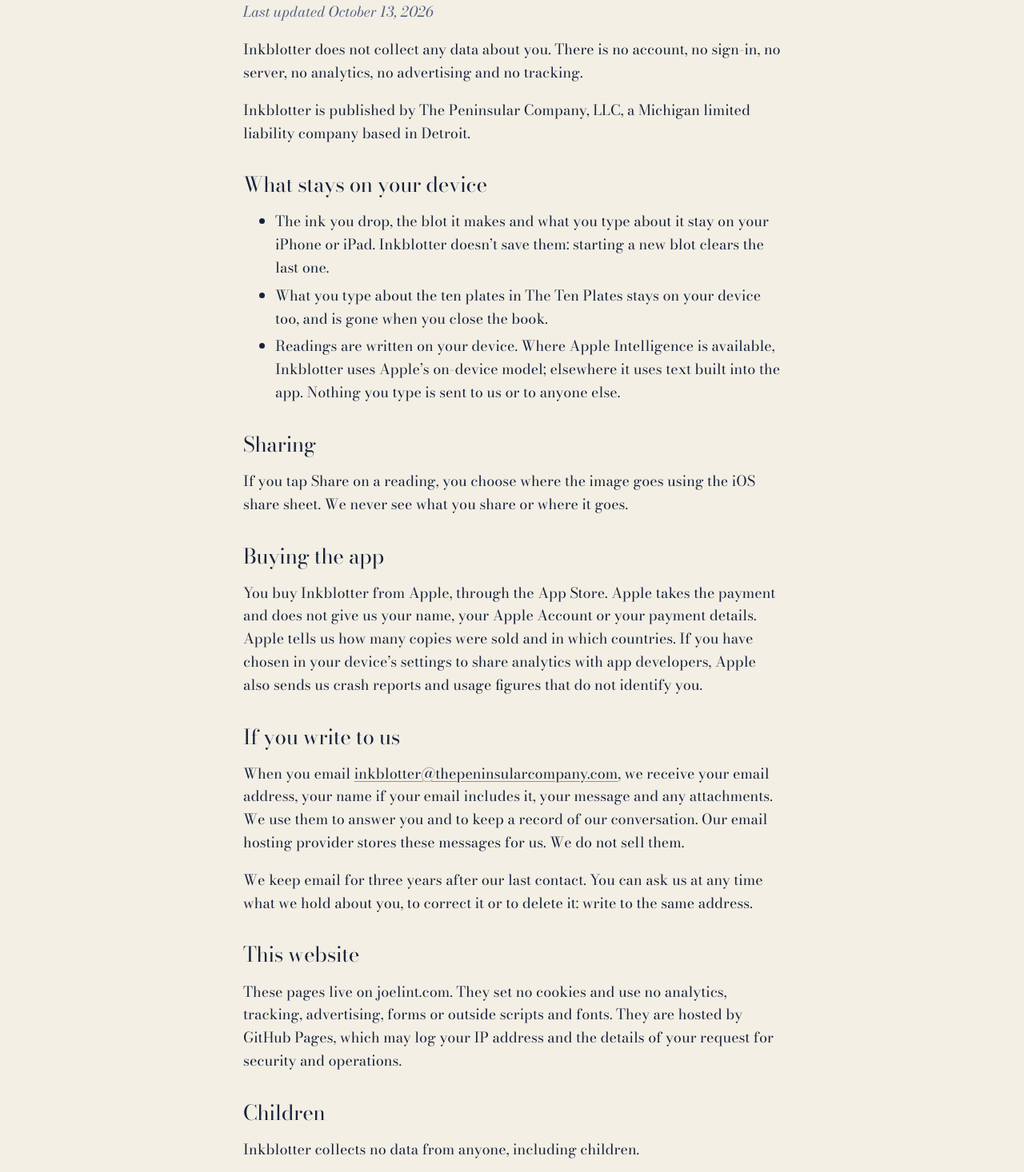
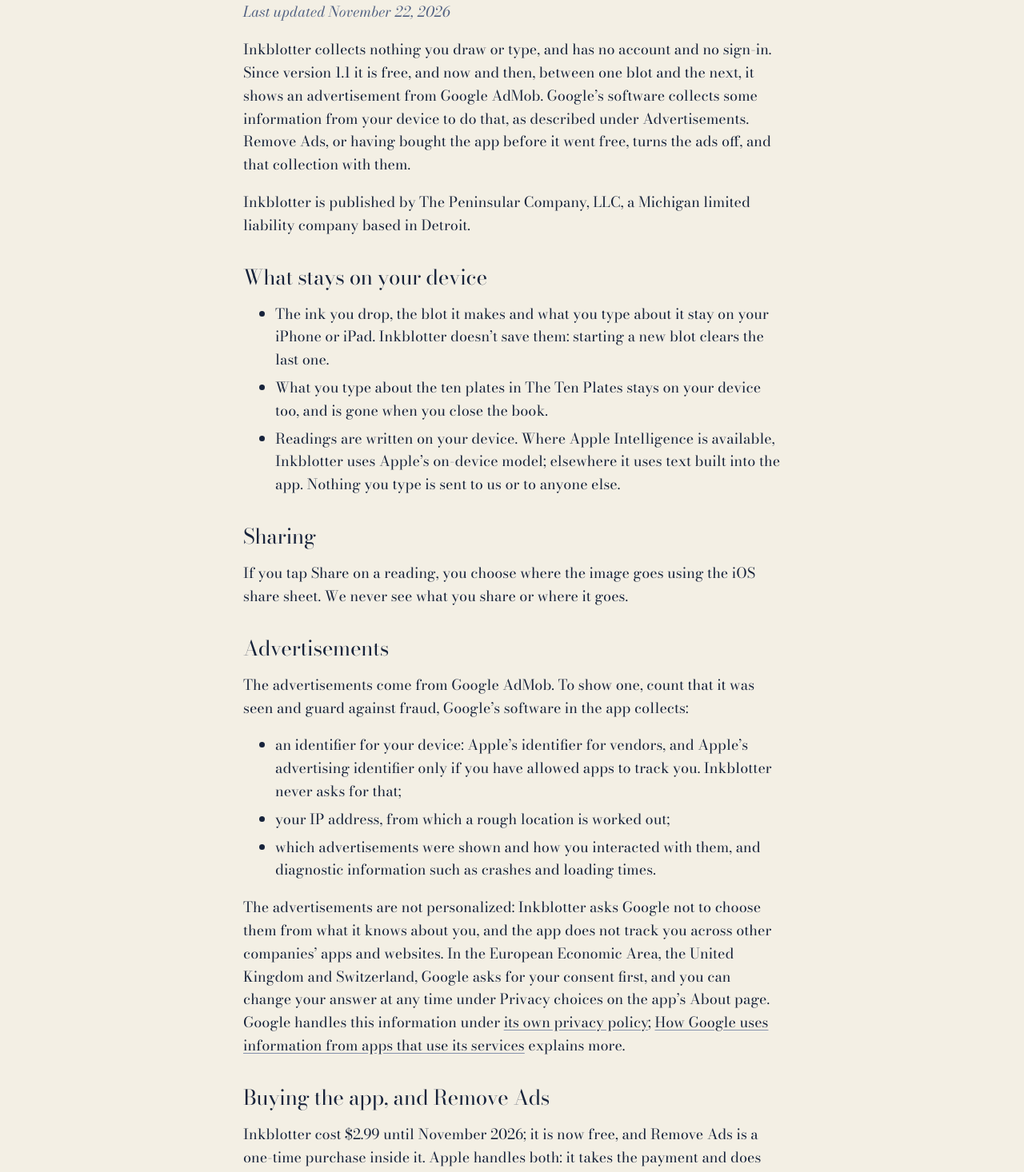
Before and after one commit to joe-at-heirloom/joelint.github.io, a plain HTML site: page apps/inkblotter/privacy/index.html in a window 1280 px wide. Shown: the part 246-1712 px from the top of the page at 80% size. Drawn offline with Linux system fonts and the light colour scheme.

Commit message:
Inkblotter is free with ads: price, privacy, terms and support pages; app-ads.txt for AdMob
Co-Authored-By: Claude Opus 5.5 <noreply@anthropic.com>

```diff
--- a/apps/inkblotter/privacy/index.html
+++ b/apps/inkblotter/privacy/index.html
@@ -43,9 +43,9 @@
 
 <article class="prose">
   <h1>Privacy</h1>
-  <p class="updated">Last updated October 13, 2026</p>
+  <p class="updated">Last updated November 22, 2026</p>
 
-  <p>Inkblotter does not collect any data about you. There is no account, no sign-in, no server, no analytics, no advertising and no tracking.</p>
+  <p>Inkblotter collects nothing you draw or type, and has no account and no sign-in. Since version 1.1 it is free, and now and then, between one blot and the next, it shows an advertisement from Google AdMob. Google’s software collects some information from your device to do that, as described under Advertisements. Remove Ads, or having bought the app before it went free, turns the ads off, and that collection with them.</p>
   <p>Inkblotter is published by The Peninsular Company, LLC, a Michigan limited liability company based in Detroit.</p>
 
   <h2>What stays on your device</h2>
@@ -58,18 +58,27 @@
   <h2>Sharing</h2>
   <p>If you tap Share on a reading, you choose where the image goes using the iOS share sheet. We never see what you share or where it goes.</p>
 
-  <h2>Buying the app</h2>
-  <p>You buy Inkblotter from Apple, through the App Store. Apple takes the payment and does not give us your name, your Apple Account or your payment details. Apple tells us how many copies were sold and in which countries. If you have chosen in your device’s settings to share analytics with app developers, Apple also sends us crash reports and usage figures that do not identify you.</p>
+  <h2>Advertisements</h2>
+  <p>The advertisements come from Google AdMob. To show one, count that it was seen and guard against fraud, Google’s software in the app collects:</p>
+  <ul>
+    <li>an identifier for your device: Apple’s identifier for vendors, and Apple’s advertising identifier only if you have allowed apps to track you. Inkblotter never asks for that;</li>
+    <li>your IP address, from which a rough location is worked out;</li>
+    <li>which advertisements were shown and how you interacted with them, and diagnostic information such as crashes and loading times.</li>
+  </ul>
+  <p>The advertisements are not personalized: Inkblotter asks Google not to choose them from what it knows about you, and the app does not track you across other companies’ apps and websites. In the European Economic Area, the United Kingdom and Switzerland, Google asks for your consent first, and you can change your answer at any time under Privacy choices on the app’s About page. Google handles this information under <a href="https://policies.google.com/privacy">its own privacy policy</a>; <a href="https://policies.google.com/technologies/partner-sites">How Google uses information from apps that use its services</a> explains more.</p>
+
+  <h2>Buying the app, and Remove Ads</h2>
+  <p>Inkblotter cost $2.99 until November 2026; it is now free, and Remove Ads is a one-time purchase inside it. Apple handles both: it takes the payment and does not give us your name, your Apple Account or your payment details. To know whether to show advertisements, the app asks Apple, on your device, whether this Apple Account bought the app or Remove Ads; the answer stays on your device. Apple tells us how many copies and purchases were sold and in which countries. If you have chosen in your device’s settings to share analytics with app developers, Apple also sends us crash reports and usage figures that do not identify you.</p>
 
   <h2>If you write to us</h2>
   <p>When you email <a href="mailto:inkblotter@thepeninsularcompany.com">inkblotter@thepeninsularcompany.com</a>, we receive your email address, your name if your email includes it, your message and any attachments. We use them to answer you and to keep a record of our conversation. Our email hosting provider stores these messages for us. We do not sell them.</p>
   <p>We keep email for three years after our last contact. You can ask us at any time what we hold about you, to correct it or to delete it: write to the same address.</p>
 
   <h2>This website</h2>
-  <p>These pages live on joelint.com. They set no cookies and use no analytics, tracking, advertising, forms or outside scripts and fonts. They are hosted by GitHub Pages, which may log your IP address and the details of your request for security and operations.</p>
+  <p>These pages live on joelint.com. They use Google Analytics to count visits and see which pages are read: Google’s script sets cookies in your browser and collects your IP address, your browser and device, and the pages you view, and handles them under <a href="https://policies.google.com/privacy">its privacy policy</a>. The pages carry no advertising and no forms. They are hosted by GitHub Pages, which may log your IP address and the details of your request for security and operations.</p>
 
   <h2>Children</h2>
-  <p>Inkblotter collects no data from anyone, including children.</p>
+  <p>Inkblotter is not directed at children. It collects nothing anyone draws or types; what the advertisements collect is described above.</p>
 
   <h2>Changes</h2>
   <p>If any of this changes, this page will be updated first, with a new date at the top.</p>
```
Also changed, not shown: apps/inkblotter/index.html (+2 -2 lines), apps/inkblotter/support/index.html (+2 -1 lines), apps/inkblotter/terms/index.html (+5 -5 lines), app-ads.txt (added).
